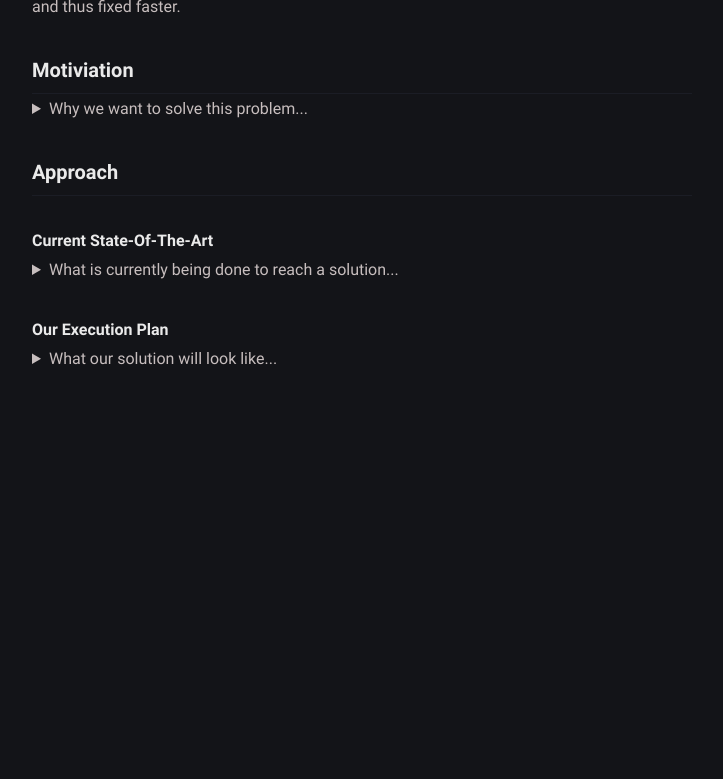
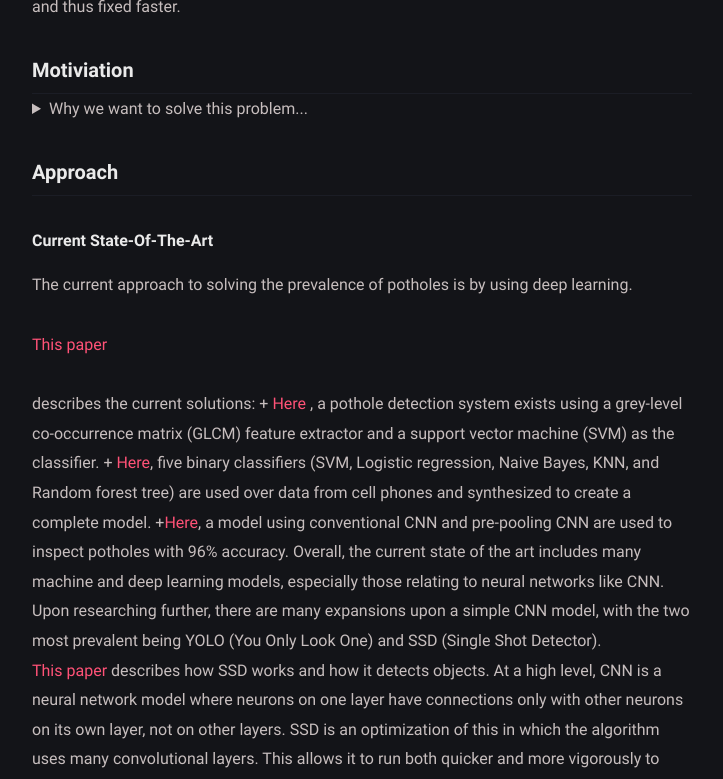
Before and after one commit to amorin5/amorin5.github.io, a Jekyll site: the page built from background.md, in a window 1280 px wide and 1400 px high, scrolled down 721 px. Shown: the top 779 px of the window, without its empty margins (278-1001 px from the left). Built offline with Jekyll 4.4.1, drawn with Linux system fonts in a browser that asks for light colours; some of the changed text lies outside the part shown.

Commit message:
more formatting

```diff
--- a/background.md
+++ b/background.md
@@ -20,8 +20,8 @@ We are personally inconvenienced when there are potholes on the road, and find i
 
 ### Approach
 ##### Current State-Of-The-Art
-<details>
-<summary>What is currently being done to reach a solution...</summary>
+<!-- <details>
+<summary>What is currently being done to reach a solution...</summary> -->
 The current approach to solving the prevalence of potholes is by using deep learning.
 
 [This paper](https://www.hindawi.com/journals/ace/2022/9221211/)
@@ -48,7 +48,7 @@ YOLO is similar to SSD in that they are both one-step detectors, both detecting
 
 <br>
 Both these neural network models/algorithms have been used in object detection, and much of our research so far has been determining what the best model would be for our problem. Right now, we are looking at using YOLOv5 for our object classification. This model requires images to be annotated before passing them through, which will be another step to consider in our updated timetable.
-</details>
+<!-- </details> -->
 
 ##### Our Execution Plan
 <details>
```
